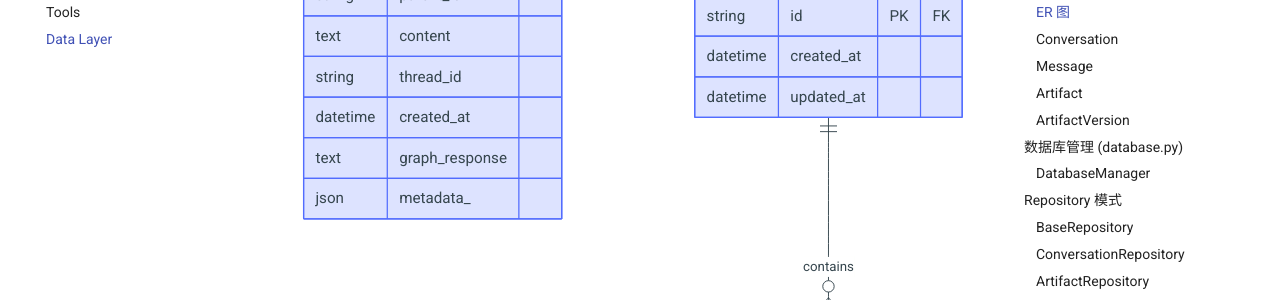
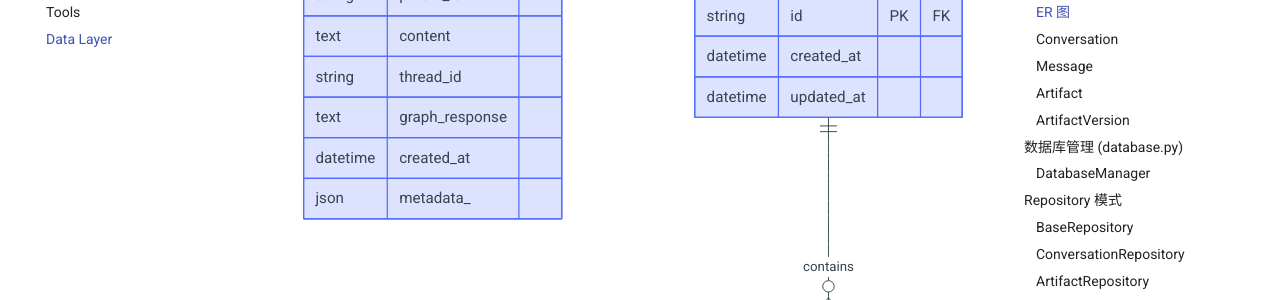
Before and after one commit to Neutrino1998/artifact-flow, an MkDocs documentation site: the page built from docs/architecture/data-layer.md, in a window 1280 px wide and 900 px high, scrolled down 1079 px. Shown: the part 150-450 px from the top of the window. Built offline with MkDocs 1.6.1 and Material for MkDocs 9.7.7, drawn with Linux system fonts in a browser that asks for light colours; comment, search, counter and statistics services are not loaded.

Commit message:
fix: fix discrepancy

```diff
--- a/docs/architecture/data-layer.md
+++ b/docs/architecture/data-layer.md
@@ -42,8 +42,8 @@ erDiagram
         string parent_id
         text content
         string thread_id
+        text graph_response
         datetime created_at
-        text graph_response
         json metadata_
     }
 
```
